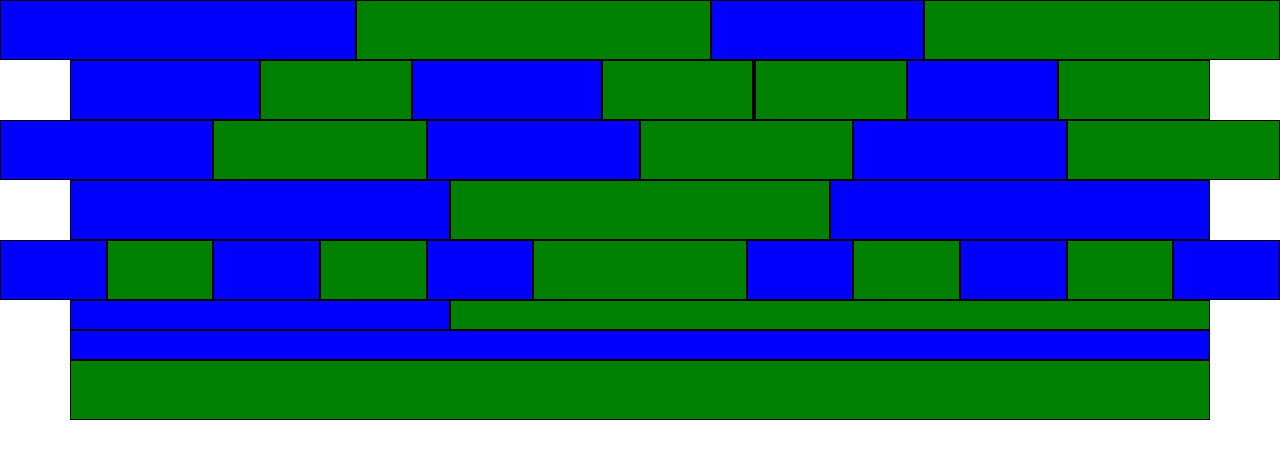
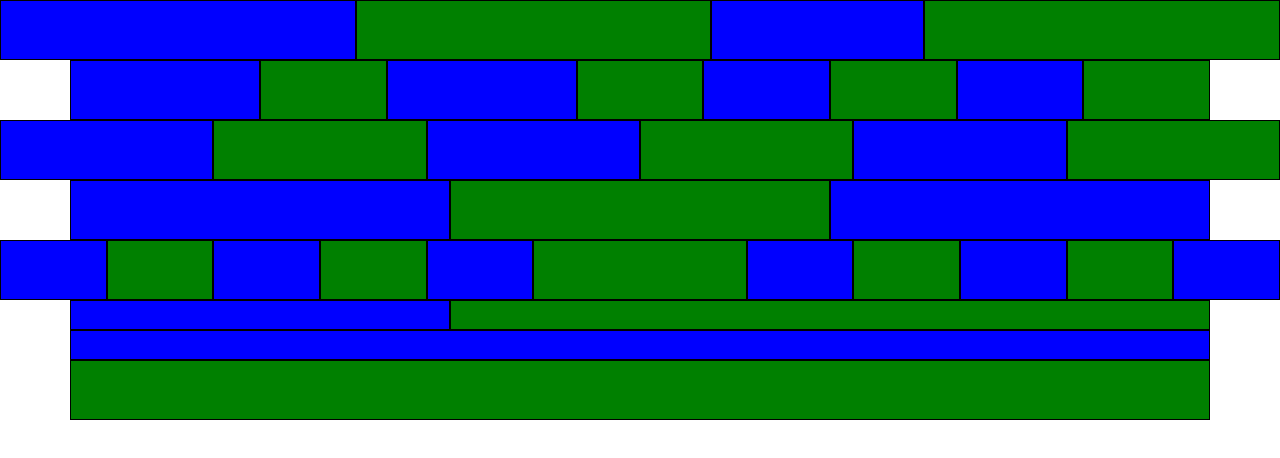
Before and after one commit to miguel-bermell/Bootstrap, a plain HTML site: page Ejercicios/02-Ejercicio/index.html in a window 1280 px wide. Drawn offline with nearby package versions, Linux system fonts and the light colour scheme.

Commit message:
Subida de ejercicios en Bootstrap

```diff
--- a/Ejercicios/02-Ejercicio/index.html
+++ b/Ejercicios/02-Ejercicio/index.html
@@ -26,7 +26,7 @@
         <div class="col bgGreen"></div>
         <div class="col-2 bgBlue"></div>
         <div class="col bgGreen"></div>
-        <div class="col- bgBlue"></div>
+        <div class="col bgBlue"></div>
         <div class="col bgGreen"></div>
         <div class="col bgBlue"></div>
         <div class="col bgGreen"></div>
```
